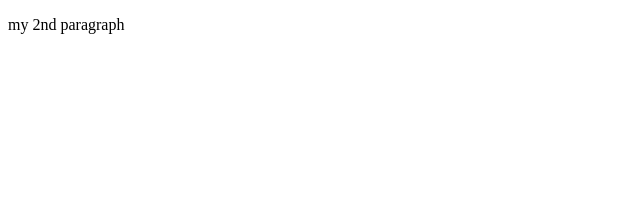
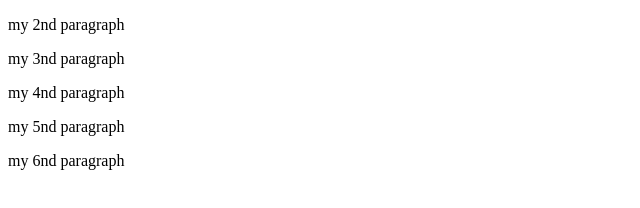
Before and after one commit to Ezabulbary/my-2nd-repo, a plain HTML site: page index.htm in a window 1280 px wide. Shown: the whole page, without its empty margins (0-640 px from the left). Drawn offline with Linux system fonts and the light colour scheme.

Commit message:
my 2nd commit

```diff
--- a/index.htm
+++ b/index.htm
@@ -8,5 +8,9 @@
 </head>
 <body>
     <p>my 2nd paragraph</p>
+    <p>my 3nd paragraph</p>
+    <p>my 4nd paragraph</p>
+    <p>my 5nd paragraph</p>
+    <p>my 6nd paragraph</p>
 </body>
 </html>
```
